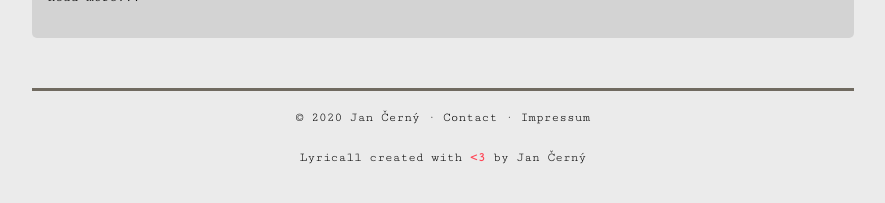
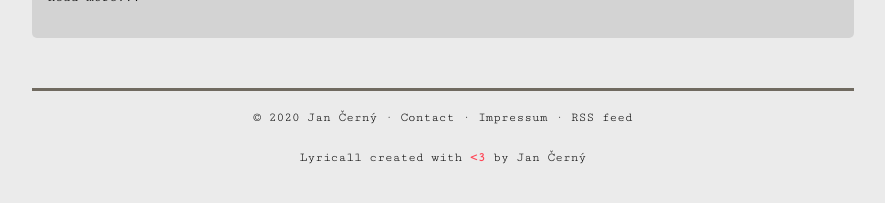
Before and after one commit to yagarea/lyricall, a Jekyll site: the page built from index.md, in a window 1280 px wide. Shown: the part 542-745 px from the top of the page, without its empty margins (197-1082 px from the left). Built offline with Jekyll 4.4.1, drawn with Linux system fonts in a browser that asks for light colours.

Commit message:
update footer

```diff
--- a/_includes/footer.html
+++ b/_includes/footer.html
@@ -1,8 +1,9 @@
 <div id="footer">
   <p>
-    © 2020 {{site.owner}}  ·
+  © 2020 <a href="{{site.ownersite}}">{{site.owner}}</a>  ·
     <a href="{{site.url}}{{site.baseurl}}/contact/">Contact</a>  ·
-    <a href="{{site.url}}{{site.baseurl}}/impressum/">Impressum</a>
+    <a href="{{site.url}}{{site.baseurl}}/impressum/">Impressum</a>  ·
+	<a href="{{site.url}}{{site.baseurl}}/feed.xml">RSS feed</a>
   </p>
   <p>
     <a href="https://github.com/yagarea/lyricall/">Lyricall</a> created with <b style="color: #f45;">&lt;3</b> by <a href="https://blackblog.cz/">Jan Černý</a>
```
